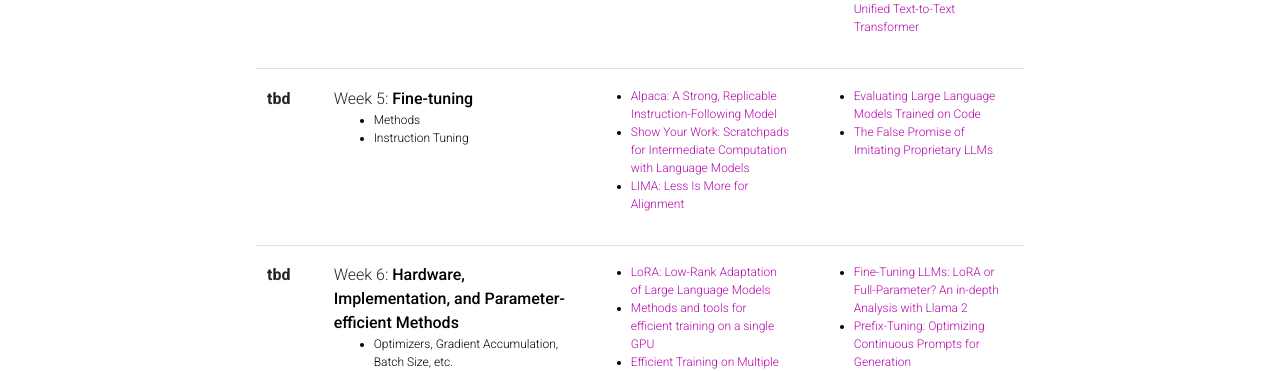
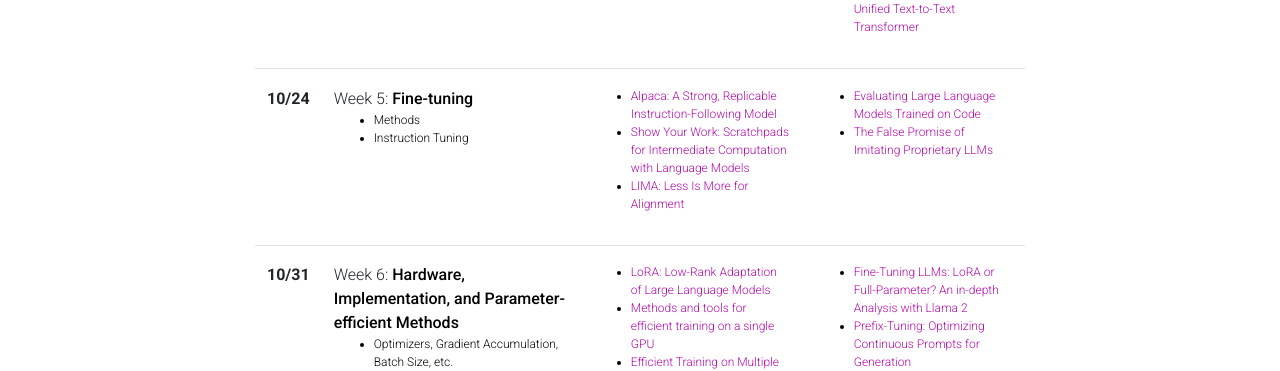
Before and after one commit to Pasewark/Pasewark.github.io, a Jekyll site: the page built from _pages/llm-course.md, in a window 1280 px wide and 900 px high, scrolled down 731 px. Shown: the part 171-542 px from the top of the window. Built offline with Jekyll 4.4.1, drawn with Linux system fonts in a browser that asks for light colours; comment, search, counter and statistics services are not loaded; a style sheet for code colours, icons or effects is not loaded.

Commit message:
Update schedule_data.yml

```diff
--- a/_data/schedule_data.yml
+++ b/_data/schedule_data.yml
@@ -47,7 +47,7 @@
 
 
 
-- date: tbd
+- date: 10/24
   title: >
     Week 5: <strong>Fine-tuning</strong>
   topics:
@@ -61,7 +61,7 @@
     - <a href="https://arxiv.org/abs/2107.03374">Evaluating Large Language Models Trained on Code</a> <br/>
     - <a href="https://arxiv.org/abs/2305.15717">The False Promise of Imitating Proprietary LLMs</a> <br/>
 
-- date: tbd
+- date: 10/31
   title: >
     Week 6: <strong>Hardware, Implementation, and Parameter-efficient Methods</strong>
   topics:
```
